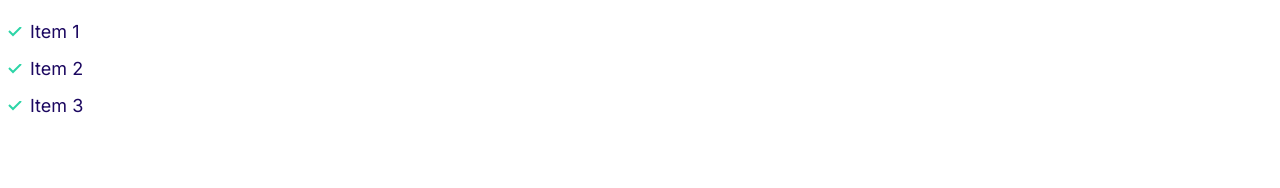
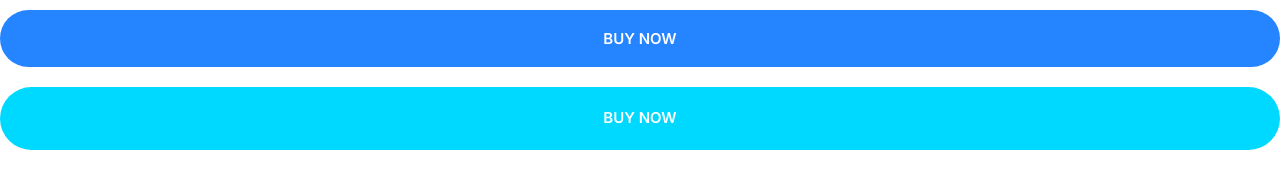
Before and after one commit to babaj301/moshify-course-site, a plain HTML site: page index.html in a window 1280 px wide. Drawn offline with Linux system fonts and the light colour scheme.

Commit message:
Committing buttons

```diff
--- a/CSS/styles.css
+++ b/CSS/styles.css
@@ -4,6 +4,10 @@
   --color-accent:#ff3400;
   --color-headings:#1b0760;
   --color-body: #918ca4;
+}
+
+*, *::after, *::before{
+  box-sizing: border-box;
 }
 
 /* Typography */
@@ -150,3 +154,67 @@ a{
   }
 
 }
+
+/* Buttons */
+
+.btn{
+  border-radius: 40px;
+  border: none;
+  cursor: pointer;
+  font-size: 1.8rem;
+  font-weight: 600;
+  margin: 1rem 0;
+  padding: 2rem 3rem;
+  text-align: center;
+  text-transform: uppercase ;
+  white-space: nowrap;
+}
+
+.btn--primary{
+  background:var(--color-primary);
+  color: white;
+}
+
+.btn--primary:hover{
+  background-color: #3a8ffd ;
+}
+
+.btn--secondary{
+  background-color: var(--color-secondary);
+  color: white;
+}
+
+.btn--secondary:hover{
+  background-color: #00c8eb ;
+}
+
+.btn--accent{
+  background-color: var(--color-accent);
+  color: white;
+}
+
+.btn--accent:hover{
+  background-color: #ec3000  ;
+}
+
+.btn--block{
+  width: 100%;
+  display: inline-block;
+}
+
+.btn--outline{
+  background-color: white;
+  color: var(--color-headings);
+  border: 2px solid var(--color-headings);
+}
+
+.btn--outline:hover{
+  background-color: var(--color-headings);
+  color: white;
+}
+
+@media screen and (min-width:1024px) {
+  .btn{
+    font-size: 1.5rem;
+  }
+}
--- a/index.html
+++ b/index.html
@@ -12,10 +12,7 @@
   <link rel="stylesheet" href="CSS/styles.css">
 </head>
 <body>
-  <ul class="list list--tick">
-    <li class="list__item">Item 1</li>
-    <li class="list__item">Item 2</li>
-    <li class="list__item">Item 3</li>
-  </ul>
+  <button class="btn btn--primary btn--block">Buy Now</button>
+<a href="#" class="btn btn--secondary btn--block">Buy Now</a>
 </body>
 </html>
```
